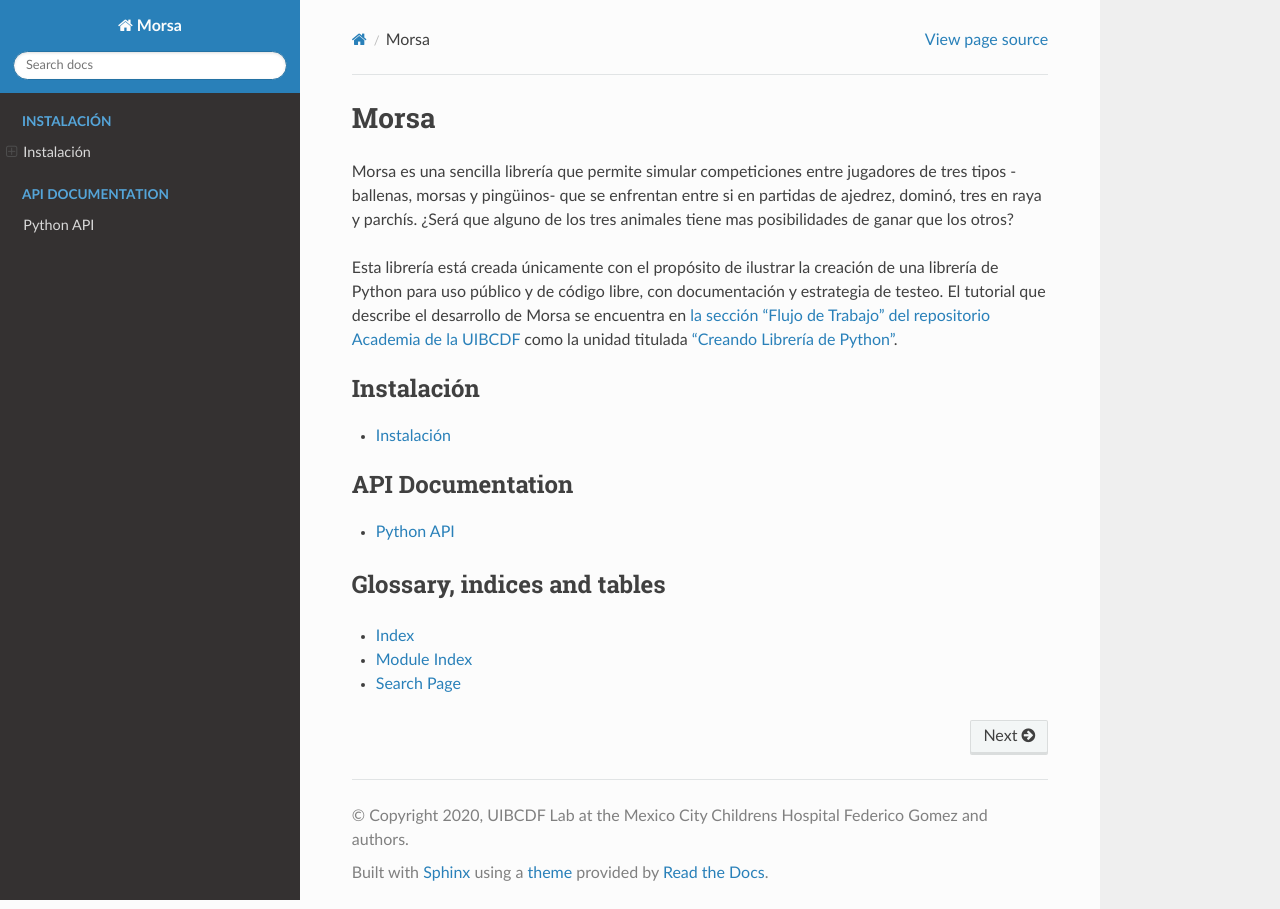
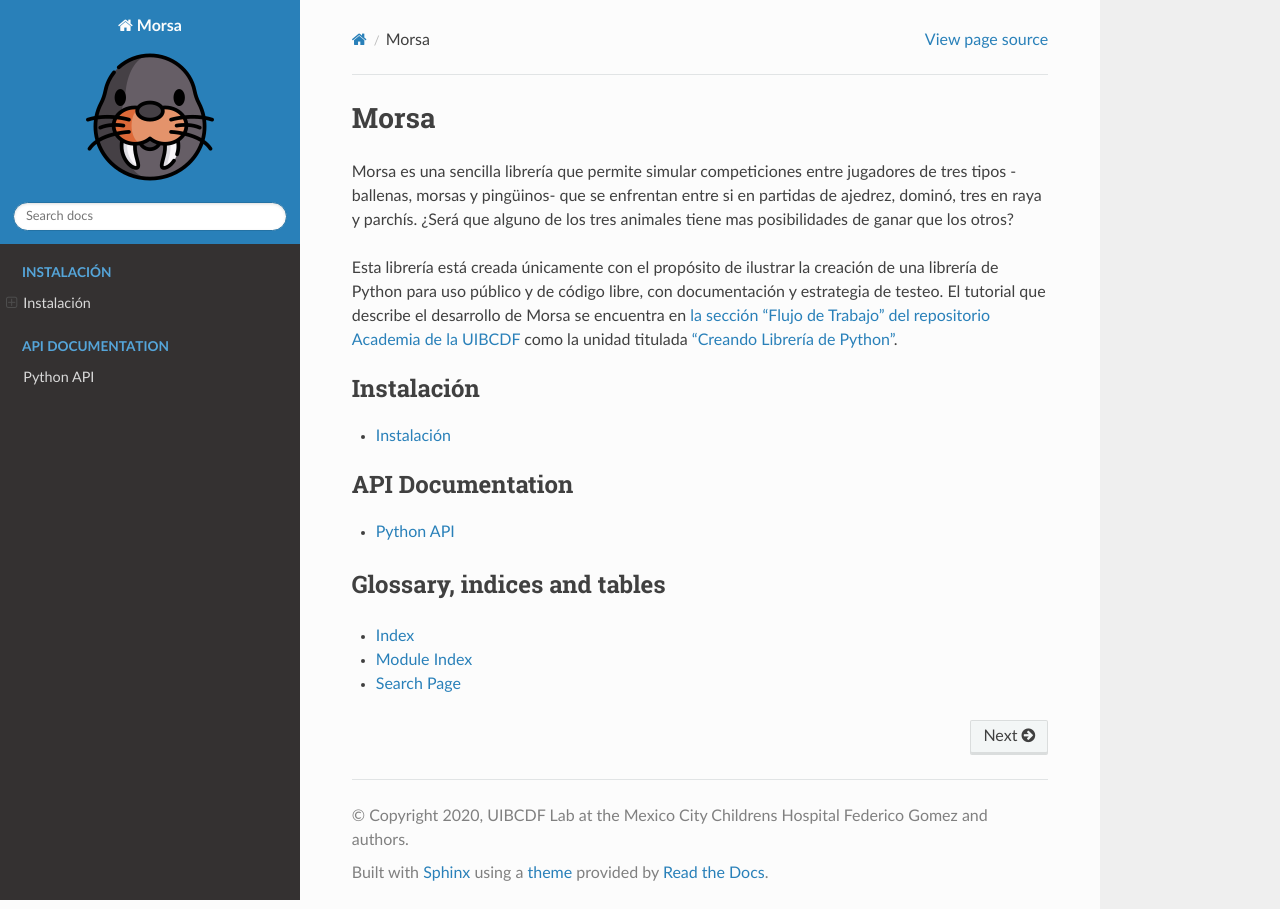
Before and after one commit to uibcdf/Morsa, a Sphinx documentation site: the page built from docs/index.rst, in a window 1280 px wide. Built offline with Sphinx 7.4.7 and the Read the Docs theme 2.0.0, drawn with Linux system fonts in a browser that asks for light colours; pages that are not in the unit, such as notebooks, are missing from menus.

Commit message:
adding walrus icon as logo

```diff
--- a/docs/conf.py
+++ b/docs/conf.py
@@ -136,6 +136,10 @@ html_theme_path = [sphinx_rtd_theme.get_html_theme_path()]
 # so a file named "default.css" will overwrite the builtin "default.css".
 html_static_path = ['_static']
 
+# Logo
+
+html_logo = '_static/walrus.png'
+
 #### I should check
 #### https://github.com/lotharschulz/sphinx-pages/blob/master/conf.py for more
 #### options
```
Also changed, not shown: docs/_static/walrus.png (added), 10 other files.
